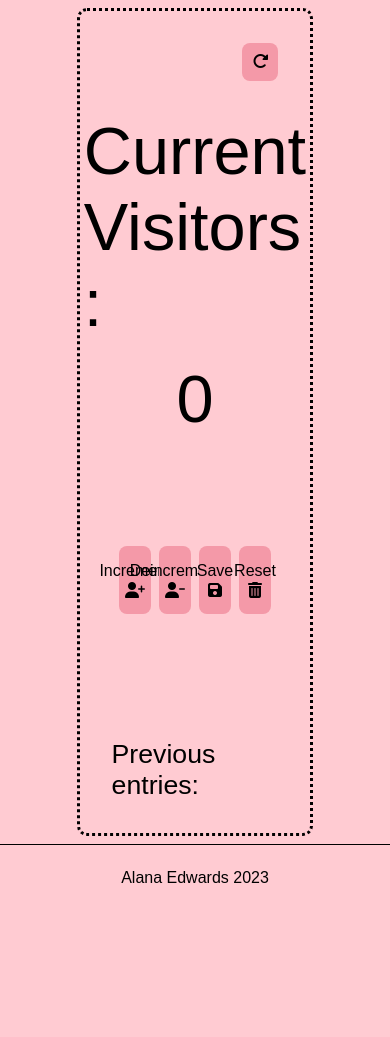
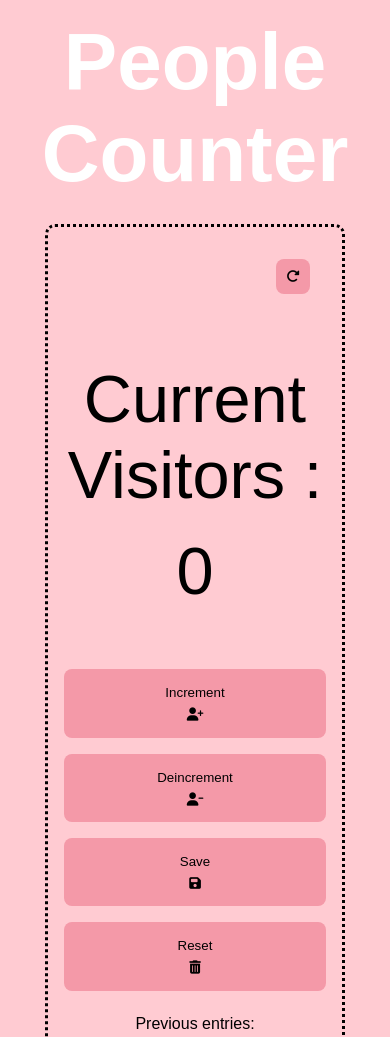
Before and after one commit to prettyalana/counting-app, a plain HTML site: page people-counter.html in a window 390 px wide. Shown: the top 1037 px of the page. Before the commit the page ends 912 px from the top, so only its background shows below. Drawn offline with Linux system fonts and the light colour scheme; a web font is replaced by a local one.

Commit message:
Updates to styling to improve UX and mobile responsiveness - Removed comments for better clarity

```diff
--- a/people-counter.css
+++ b/people-counter.css
@@ -1,113 +1,76 @@
-@import url('https://fonts.googleapis.com/css2?family=Raleway+Dots&display=swap');
-/* @import url('https://fonts.googleapis.com/css2?family=Monsieur+La+Doulaise&display=swap'); */
+@import url("https://fonts.googleapis.com/css2?family=Raleway+Dots&display=swap");
 
-*, ::before, ::after {
+*,
+::before,
+::after {
   margin: 0;
   box-sizing: border-box;
 }
 
 body {
   background: rgb(255, 203, 210);
-    font-family: 'Raleway Dots', sans-serif;
-    /* font-family: 'Zen Loop', sans-serif; */
-    /* border: 1px solid red; */
-    /* height: 50vh; */
+  font-family: "Raleway Dots", sans-serif;
   height: 100vh;
+  text-align: center;
 }
 
-/* .nav-bar {
-    background-image: url("https://images.unsplash.com/photo-1522448241177-ae0afec2bb73?ixlib=rb-4.0.3&ixid=M3wxMjA3fDB8MHxwaG90by1wYWdlfHx8fGVufDB8fHx8fA%3D%3D&auto=format&fit=crop&w=2670&q=80");
-    height: 130vh;
-    background-size: cover;
-} */
-
 h1 {
-    /* font-family: 'Monsieur La Doulaise', sans-serif; */
   text-align: center;
-    font-size: 50pt;
+  font-size: 5em;
   font-weight: 900;
   color: white;
-    /* border: 1px solid black; */
   padding: 16px;
 }
 
 .counter-container {
-    /* border: 5px solid blue; */
   display: flex;
   justify-content: center;
   align-items: center;
   padding: 8px;
-    /* margin-top: 20px; */
   height: 100%;
-    max-width: 80%;
+  width: 100%;
   margin: auto;
-    /* margin-bottom: 10px; */
 }
 
 .counter-content {
-    /* border: 5px solid black; */
   width: 80%;
   height: 100%;
   display: flex;
   flex-direction: column;
-    /* justify-content: center; */
   gap: 8px;
   border-radius: 10px;
   padding: 16px;
   border-style: dotted;
-    /* justify-content: center;
-    align-items: center; */
 }
 
 .reload-btn {
-    /* border:  5px solid red; */
-    /* display: flex;
-    justify-content: flex-end; */
-    /* margin-bottom: 10px; */
   align-self: flex-end;
   padding: 16px;
 }
 
-/* #increment-btn {
-
-} */
-
-.visitor, #count, .visitor-btn-container {
-    /* border: 1px solid red; */
+.visitor-btn-container {
   display: flex;
   justify-content: center;
   align-items: center;
 }
 
-/* .visitor {
-    border: 5px solid red;
-} */
-
-/* #count {
-    border: 5px solid orange;
-} */
-
+.visitor {
+  text-align: center;
+}
 
 .top {
-    /* border: 5px solid hotpink; */
   display: flex;
   justify-content: center;
-    /* align-items: center; */
   flex-direction: column;
   gap: 1.25rem;
   font-size: 50pt;
   height: 45%;
-    /* background: white; */
   border-radius: 10px;
 }
 
 .bottom {
-    /* border: 5px solid brown; */
-    /* display: flex;
-    flex-direction: column;
-    justify-content: center; */
-    /* align-items: flex-end; */
   height: 50%;
+  width: 100%;
   display: flex;
   flex-direction: column;
   align-items: center;
@@ -115,43 +78,33 @@ h1 {
 }
 
 .visitor-btn-container {
-    /* border: 5px solid white; */
+  gap: 1rem;
   display: flex;
-    /* flex-direction: column; */
-    /* gap: 20px; */
-    padding: 16px;
-    width: 100%;
-    gap: 8px;
+  flex-wrap: wrap;
 }
 
-#increment-btn, #deincrement-btn, #save-btn, #reset-btn {
-    display: flex;
-    justify-content: center;
+.visitor-btn-container button {
+  flex: 1 0 8rem;
   padding: 16px;
 }
 
-.saved-entries {
-    /* border: 5px solid cyan; */
+#increment-btn,
+#deincrement-btn,
+#save-btn,
+#reset-btn {
+  text-align: center;
   display: flex;
-    /* align-items: center; */
-    padding: 16px;
-    width: 100%;
-    font-size: 20pt;
+  flex-direction: column;
+  align-items: center;
+  gap: 0.5rem;
 }
-
-/* #save-el {
-    border: 5px solid yellow;
-} */
 
 button {
   background-color: rgb(244, 153, 168);
-    padding: .625rem;
-    font-size: 1rem;
-    font-family: 'Raleway Dots', sans-serif;
-    border-radius: .5rem;
+  padding: 0.625rem;
+  font-family: "Raleway Dots", sans-serif;
+  border-radius: 0.5rem;
   border: none;
-    /* position: relative;
-    display: inline-block; */
 }
 
 button:hover {
@@ -159,7 +112,6 @@ button:hover {
 }
 
 .footer {
-    /* text-align: center; */
   display: flex;
   justify-content: center;
   align-items: center;
@@ -168,32 +120,13 @@ button:hover {
 }
 
 #save-el {
-    /* border: 1px solid rosybrown; */
   margin-left: 5px;
 }
 
-#increment-btn, #deincrement-btn, #save-btn, #reset-btn {
-    width: 15%;
-    /* border: 10px solid green; */
+@media (max-width: 375px) {
+  .visitor-btn-container {
+    gap: 1rem;
     display: flex;
-    flex-direction: column;
-    align-items: center;
-    gap: 2px;
+    flex-wrap: nowrap;
   }
-
-/* button .tooltip-text {
-    visibility: hidden;
-    width: 120px;
-    background: pink;
-    color: black;
-    text-align: center;
-    padding: 8px;
-    position: absolute;
-    border-radius: 10px;
-    z-index: 1;
-    top: 100%;
-} */
-
-/* button:hover .tooltip-text {
-    visibility: visible;
-} */
+}
--- a/people-counter.html
+++ b/people-counter.html
@@ -1,5 +1,6 @@
 <!DOCTYPE html>
 <html lang="en">
+
 <head>
    <meta charset="UTF-8">
    <meta name="viewport" content="width=device-width, initial-scale=1.0">
@@ -7,15 +8,12 @@
    <link rel="stylesheet" href="people-counter.css">
    <script src="https://kit.fontawesome.com/ab9c75fe83.js" crossorigin="anonymous"></script>
 </head>
+
 <body>
    <div class="nav-bar">
-   <!-- <h1>Alana's People Counter</h1> -->
+      <h1>People Counter</h1>
    </div>
    <div class="counter-container">
-   <div class="counter-container-top"></div>
-
-
-
       <div class="counter-content">
          <div class="reload-btn">
             <button id="reload" onclick="reload()"><i class="fa-solid fa-rotate-right"></i></button>
@@ -23,35 +21,30 @@
          <div class="counter-name">
 
          </div>
-      <!-- <div class="counter-name">
-         <div class="username"><i class="fa-solid fa-pen-to-square"></i><input id="usernameBox" type="name"/></div>
-      </div> -->
          <div class="top">
             <div class="visitor">Current Visitors :</div>
             <div id="count">0</div>
-         <!-- <div class="max">Max : <input id="max-visitors" type="number"/></div> -->
-         <!-- <div class="max">Max :</div>
-         <div id="max-visitors"></div> -->
          </div>
          <div class="bottom">
-         <div class="visitor-btn-container"><button id="increment-btn" onclick="increment()"><div class="increment">Increment</div><i class="fa-solid fa-user-plus">
-            <!-- <i class="fa-solid fa-person-circle-plus"></i> -->
-         </i></button>
+            <div class="visitor-btn-container"><button id="increment-btn" onclick="increment()">
+                  <div class="increment">Increment</div><i class="fa-solid fa-user-plus">
+                  </i>
+               </button>
                <button id="deincrement-btn" onclick="deincrement()">Deincrement
-            <!-- <i class="fa-solid fa-person-circle-minus"></i> -->
                   <i class="fa-solid fa-user-minus"></i></button>
-         <button id="save-btn" onclick="save()">Save<i class="fa-solid fa-floppy-disk"></i></button><button id="reset-btn" onclick="reset()">Reset<i class="fa-solid fa-trash-can"></i></button></div>
+               <button id="save-btn" onclick="save()">Save<i class="fa-solid fa-floppy-disk"></i></button><button
+                  id="reset-btn" onclick="reset()">Reset<i class="fa-solid fa-trash-can"></i></button>
+            </div>
          </div>
          <div class="saved-entries">
-            <!-- <p id="save-el">Previous entries: </p> -->
             <div class="entries">Previous entries: </div>
             <p id="save-el"></p>
          </div>
-         <!-- <div class="saved-entries-total"><div id="total-entries">Total entries: </div> -->
       </div>
    </div>
    </div>
    <div class="footer">Alana Edwards 2023</div>
    <script src="people-counter.js"></script>
 </body>
+
 </html>
--- a/people-counter.js
+++ b/people-counter.js
@@ -1,82 +1,42 @@
-let countEl = document.getElementById("count")
-// console.log(countEl)
+let countEl = document.getElementById("count");
 
 let count = 0;
 
 function increment() {
-    count += 1
-    countEl.textContent = count
+  count += 1;
+  countEl.textContent = count;
 }
 
-let deincrementCount = document.getElementById("count")
+let deincrementCount = document.getElementById("count");
 
 function deincrement() {
-    count -= 1
-    deincrementCount.textContent = count
-    if(count <= 0) {
-        return deincrementCount.textContent = 0, count = 0
-    }
+  count -= 1;
+  deincrementCount.textContent = count;
+  if (count <= 0) {
+    return (deincrementCount.textContent = 0), (count = 0);
+  }
 }
 
-let saveEl = document.getElementById("save-el")
-
+let saveEl = document.getElementById("save-el");
 
 function save() {
-    let saveCount = [count + " - "]
-    saveEl.textContent += saveCount
-    countEl.textContent = 0
-    count = 0
+  let saveCount = [count + " - "];
+  saveEl.textContent += saveCount;
+  countEl.textContent = 0;
+  count = 0;
 }
 
-let resetCount = document.getElementById("count")
+let resetCount = document.getElementById("count");
 
 function reset() {
-    count = 0
-    countEl.textContent = 0
+  count = 0;
+  countEl.textContent = 0;
 }
 
-let reloadPage = document.getElementById("reload")
+let reloadPage = document.getElementById("reload");
 
 function reload() {
-    count = 0
-    countEl.textContent = 0
-    saveEl.textContent = null
+  count = 0;
+  countEl.textContent = 0;
+  saveEl.textContent = null;
 }
-
-// let totalEntries = document.getElementById("total-entries")
-
-// function total() {
-//     entryMax = saveCount
-// }
-
-// let maxVisitors = document.getElementById("max-visitors")
-
-// function max() {
-//     if() {
-
-//     }
-// }
-// If the previous entries equate to max display a message that says "You have reached your Max!" and display the max number
-
-
-
-
-
-
-
-
-// document.getElementById("count").innerText = 8
-
-// let count = 5
-
-// count = count + 1;
-
-// console.log(count)
-
-
-//  let websiteVisitors = document.getElementById("count").innerText = 0
-
-// let websiteVisitors = document.getElementById("count").innerText
-
-
-// console.log(websiteVisitors)
```
Also changed, not shown: style.css (+9 -41 lines), 1 other file. Lines whose indentation alone changed are shown as unchanged.
